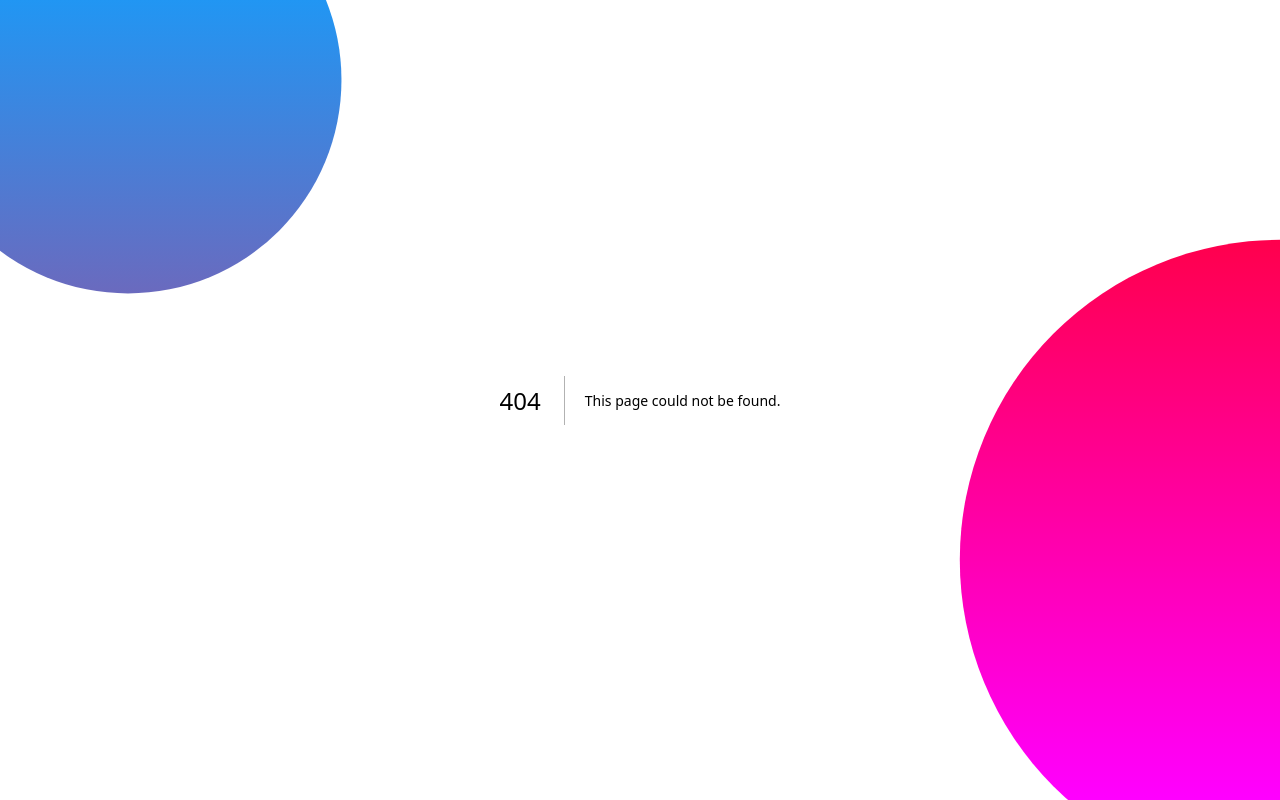
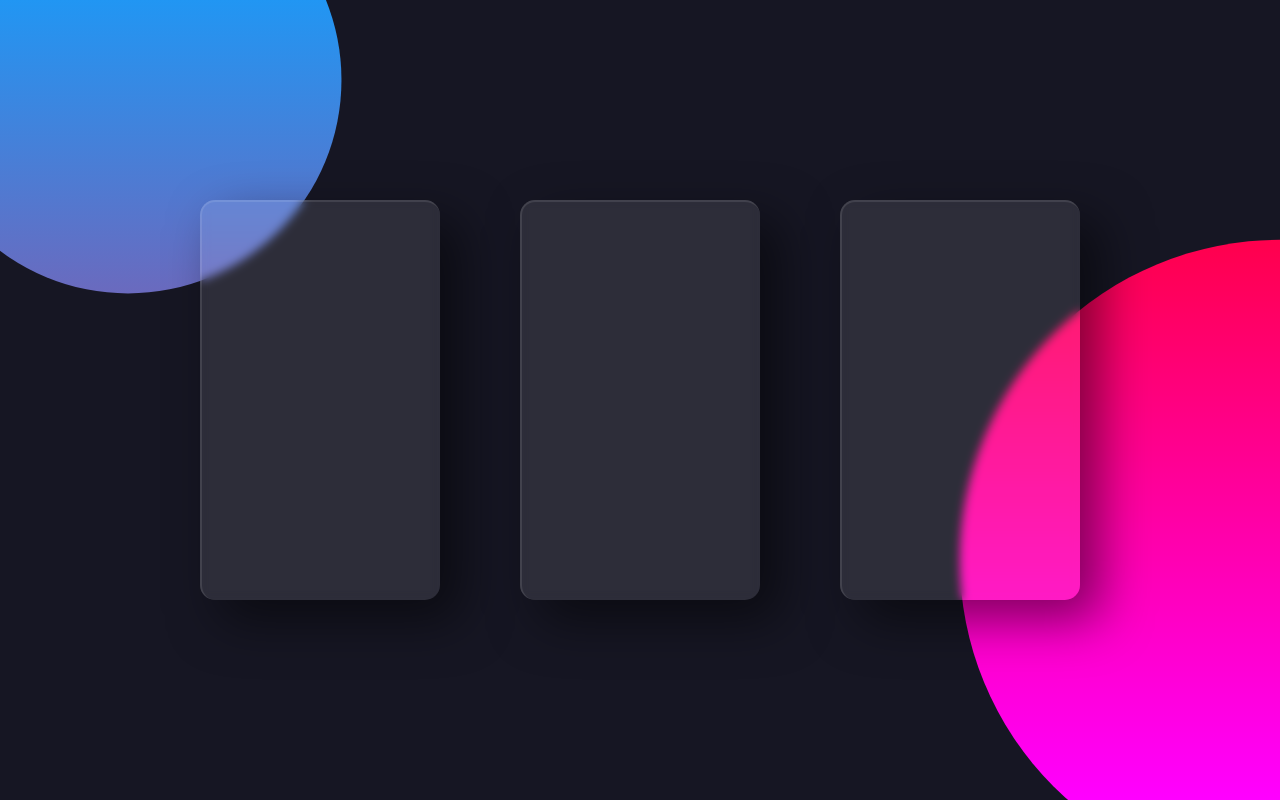
Before and after one commit to phamquangdieu/next-temp, a Next.js app: page /glass-card in a window 1280 px wide. Before the commit this address had no page. Built offline with nearby package versions, Linux system fonts and the light colour scheme.

Commit message:
refact glass card

```diff
--- /dev/null
+++ b/app/glass-card/card.tsx
@@ -0,0 +1,54 @@
+import React, { MutableRefObject, ReactNode, forwardRef, useEffect, useRef } from 'react'
+import styles from './styles.module.css';
+import VanillaTilt from 'vanilla-tilt';
+// export type Ref = HTMLDivElement | null;
+
+interface Props {
+    children?: ReactNode;
+    number: string;
+    title: string;
+  }
+
+// const GlassCard = forwardRef<Ref>((props, ref ) => {
+//     const tmpRef = ref as MutableRefObject<HTMLDivElement>;
+//     useEffect(() => {
+//         if (tmpRef) {
+//           VanillaTilt.init(tmpRef.current, {
+//             max: 25,
+//             speed: 400
+//           });
+//         }
+//       }, []);
+//     return (
+//         <div className={styles.cardContainer} ref={ref}>
+//           <div className={styles.content}>
+//             <div className={styles.number}>01</div>
+//             <div className={styles.title}>Hello world</div>
+//           </div>
+//         </div>
+//     );
+// })
+
+// GlassCard.displayName = 'GlassCard';
+
+const GlassCard = ({ children, number, title } : Props) => {
+    const ref = useRef<HTMLDivElement | null>(null);
+    useEffect(() => {
+        if (ref.current) {
+        VanillaTilt.init(ref.current, {
+            max: 25,
+            speed: 400
+        });
+        }
+    }, []);
+    return (
+        <div className={styles.cardContainer} ref={ref}>
+          <div className={styles.content}>
+            <div className={styles.number}>{number}</div>
+            <div className={styles.title}>{title}</div>
+          </div>
+        </div>
+    )
+}
+
+export default GlassCard;
--- /dev/null
+++ b/app/glass-card/page.tsx
@@ -0,0 +1,17 @@
+'use client';
+import VanillaTilt from 'vanilla-tilt';
+import { useEffect, useRef } from "react";
+import styles from './styles.module.css';
+import GlassCard from './card';
+
+export default function Home() {
+  return (
+    <div className={styles.glassCard}>
+      <div className={styles.container}>
+        <GlassCard number="01" title="hell" />
+        <GlassCard number="02" title="hello" />
+        <GlassCard number="03" title="hello world" />
+      </div>
+    </div>
+  );
+}
--- /dev/null
+++ b/app/glass-card/styles.module.css
@@ -0,0 +1,81 @@
+
+.glassCard {
+  background: #161623;
+  height: 100vh;
+  display: flex;
+  align-items: center;
+  justify-content: center;
+  color: white;
+  width: 100%;
+  padding: 0 200px;
+}
+
+.glassCard::before {
+  content: '';
+  position: absolute;
+  top: 0;
+  left: 0;
+  width: 100%;
+  height: 100%;
+  background: linear-gradient(#f00, #f0f);
+  clip-path: circle(30% at right 70%);
+}
+
+.glassCard::after {
+  content: '';
+  position: absolute;
+  top: 0;
+  left: 0;
+  width: 100%;
+  height: 100%;
+  background: linear-gradient(#2196f3, #e91e63);
+  clip-path: circle(20% at 10% 10%);
+}
+
+.glassCard .container {
+  display: flex;
+  flex-wrap: wrap;
+  align-items: center;
+  justify-content: space-between;
+  position: relative;
+  z-index: 1;
+  width: 100%;
+}
+
+.glassCard .cardContainer {
+  width: 240px;
+  height: 400px;
+  background: rgba(255, 255, 255, 0.1);
+  box-shadow: 20px 20px 50px rgba(0, 0, 0, 0.5);
+  border-radius: 15px;
+  border-top: 2px solid rgba(255, 255, 255, 0.1);
+  border-left: 2px solid rgba(255, 255, 255, 0.1);
+  backdrop-filter: blur(5px);
+  overflow: hidden;
+}
+
+.glassCard .cardContainer .content {
+  transition: 0.5s;
+  transform: translateY(250px);
+  opacity: 0;
+  position: relative;
+  height: 100%;
+  width: 100%;
+  display: flex;
+  align-items: center;
+  justify-content: center;
+}
+
+.glassCard .cardContainer:hover .content {
+  transform: translateY(0px);
+  opacity: 1;
+}
+
+.glassCard .cardContainer .content .number {
+  font-size: 8em;
+  color:rgba(255, 255, 255, 0.05);
+  position: absolute;
+  top: -30px;
+  right: 30px;
+  pointer-events: none;
+}
--- a/app/globals.css
+++ b/app/globals.css
@@ -17,85 +17,8 @@
 }
 
 body {
-  /* background: linear-gradient(
-      to bottom,
-      transparent,
-      rgb(var(--background-end-rgb))
-    )
-    rgb(var(--background-start-rgb)); */
-    background: #161623;
-  height: 100vh;
-  display: flex;
-  align-items: center;
-  justify-content: center;
-  color: white;
-}
-
-body::before {
-  content: '';
-  position: absolute;
-  top: 0;
-  left: 0;
-  width: 100%;
-  height: 100%;
-  background: linear-gradient(#f00, #f0f);
-  clip-path: circle(30% at right 70%);
-}
-
-body::after {
-  content: '';
-  position: absolute;
-  top: 0;
-  left: 0;
-  width: 100%;
-  height: 100%;
-  background: linear-gradient(#2196f3, #e91e63);
-  clip-path: circle(20% at 10% 10%);
-}
-.container {
-  display: flex;
-  flex-wrap: wrap;
-  align-items: center;
-  justify-content: space-between;
-  min-width: 1200px;
-  position: relative;
-  z-index: 1;
-}
-.card-container {
-  width: 240px;
-  height: 400px;
-  background: rgba(255, 255, 255, 0.1);
-  box-shadow: 20px 20px 50px rgba(0, 0, 0, 0.5);
-  border-radius: 15px;
-  border-top: 2px solid rgba(255, 255, 255, 0.1);
-  border-left: 2px solid rgba(255, 255, 255, 0.1);
-  backdrop-filter: blur(5px);
-}
-
-.card-container .content {
-  transition: 0.5s;
-  transform: translateY(250px);
-  opacity: 0;
-  position: relative;
-  height: 100%;
-  width: 100%;
-  display: flex;
-  align-items: center;
-  justify-content: center;
-}
-
-.card-container:hover .content {
-  transform: translateY(0px);
-  opacity: 1;
-}
-
-.card-container .content .number {
-  font-size: 8em;
-  color:rgba(255, 255, 255, 0.05);
-  position: absolute;
-  top: -30px;
-  right: 30px;
-  pointer-events: none;
+  padding: 0;
+  margin: 0;
 }
 
 @layer utilities {
--- a/app/page.tsx
+++ b/app/page.tsx
@@ -1,43 +1,9 @@
-'use client';
-import VanillaTilt from 'vanilla-tilt';
-import { useEffect, useRef } from "react";
+import Link from "next/link";
 
 export default function Home() {
-  const tilt = useRef(null);
-  const tilt1 = useRef(null);
-
-
-  useEffect(() => {
-    if (tilt.current) {
-      VanillaTilt.init(tilt.current, {
-        max: 25,
-        speed: 400
-      });
-    }
-    if (tilt1.current) {
-      VanillaTilt.init(tilt1.current, {
-        max: 25,
-        speed: 400
-      });
-    }
-  }, []);
-
   return (
     <div>
-      <div className="container">
-        <div className="card-container" ref={tilt}>
-          <div className="content">
-            <div className="number">01</div>
-            <div className="title">Hello world</div>
-          </div>
-        </div>
-        <div className="card-container" ref={tilt1}>
-          <div className="content">
-            <div className="number">02</div>
-            <div className="title">Hello world!!!</div>
-          </div>
-        </div>
-      </div>
+      <Link href='/glass-card'>Glass card</Link>
     </div>
   );
 }
```
